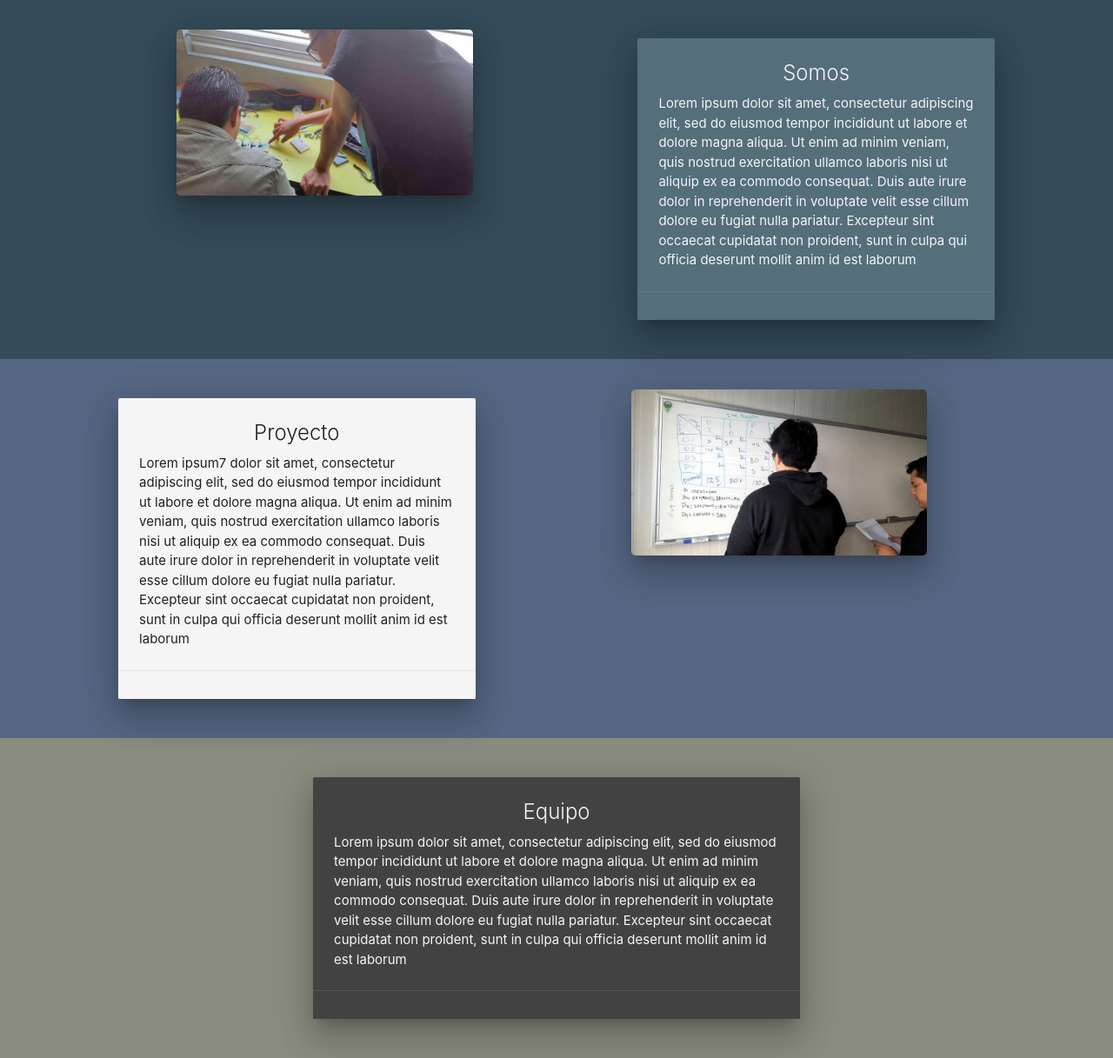
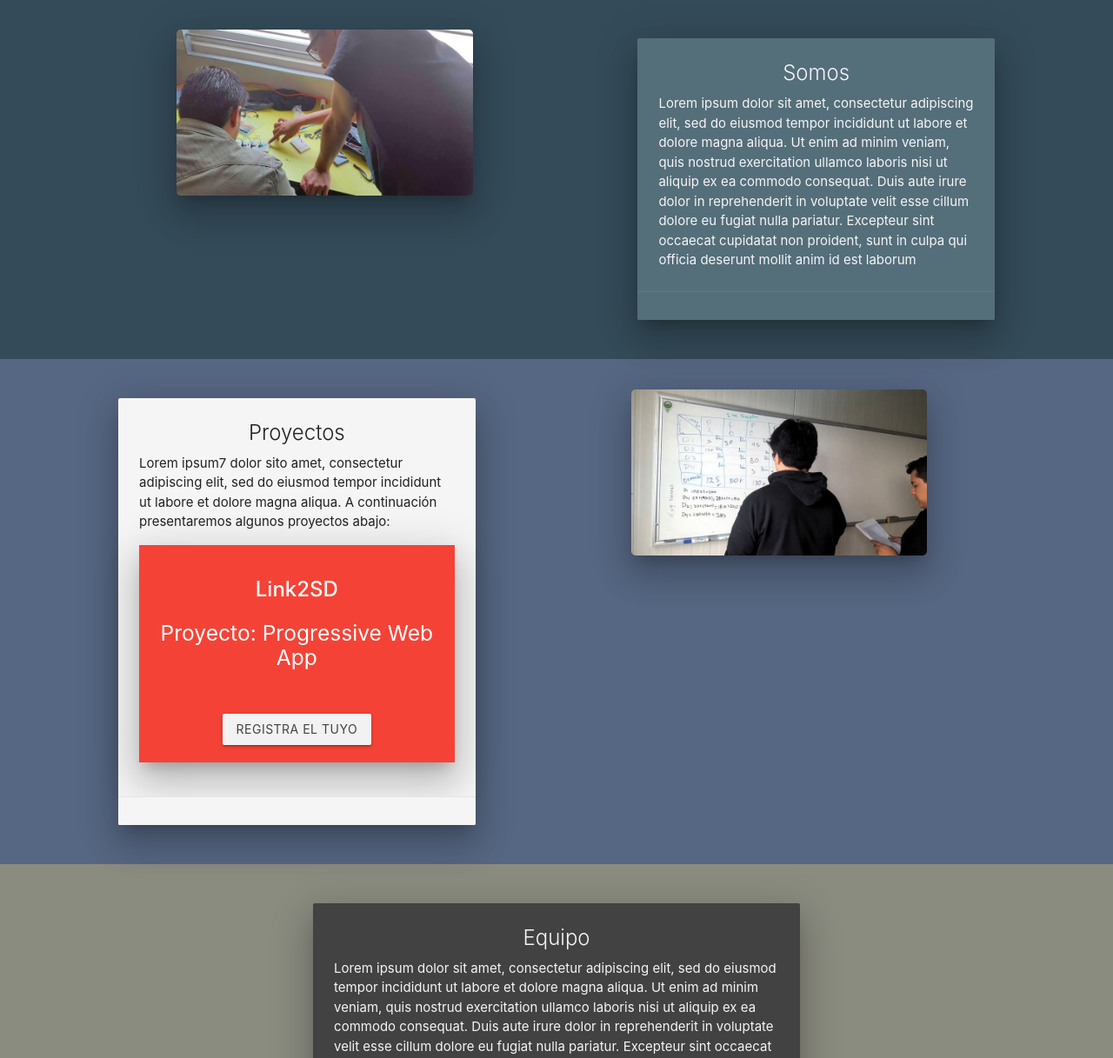
Before and after one commit to Ing-De-Software-1/admin_projects, a Flask app: template templates/index.html in a window 1280 px wide. Shown: the part 569-1786 px from the top of the page at 87% size. Run offline with Flask 2, Linux system fonts and the light colour scheme; the template is opened without the code that fills it, so the values that code supplies are empty; parts of the project's set-up code (start-up, migrations or seed data) failed here and were passed over; some libraries are stand-ins or nearby versions.

Commit message:
Added a carousel for to show the projects

```diff
--- a/main.py
+++ b/main.py
@@ -1,4 +1,4 @@
 from views import *
 
 if __name__ == '__main__':
-	app.run(host='localhost', port=5113)
+	app.run(host='localhost', port=5116)
--- a/static/css/card.css
+++ b/static/css/card.css
@@ -28,3 +28,6 @@
 	max-width: 80% !important;
 	border-radius: 5px;
 }
+#carousel-slider{
+    height: 250px !important;
+}
--- a/templates/index.html
+++ b/templates/index.html
@@ -38,18 +38,8 @@
         </ul>
     </div>
 
-    {% for x in a %}
-        <ul>
+    {{card("/registrar")}}
 
-            <li> Proyecto: {{ x.nombre }}</li>
-            <li> Equipo: {{ x.equipo }}</li>
-
-        </ul>
-        <br>
-
-    {% endfor %}
-
-    {{card("/registrar")}}
 </main>
         {{ footer() }}
 {% endblock %}
--- a/templates/layout.html
+++ b/templates/layout.html
@@ -59,5 +59,10 @@
           $('.collapsible').collapsible();
         });
       </script>
+      <script>
+        $(document).ready(function(){
+          $('.carousel.carousel-slider').carousel({fullWidth: true});
+        });
+      </script>
   </body>
 </html>
--- a/templates/macro/card.html
+++ b/templates/macro/card.html
@@ -1,5 +1,5 @@
 {% macro card(location = '/registrar', location5 = '/registrar',
-label = 'Somos', label1 = 'Proyecto', label2 = 'Equipo', label3 = 'Registrar', label4 = 'Registrate') %}
+label = 'Somos', label1 = 'Proyectos', label2 = 'Equipo', label3 = 'Registrar', label4 = 'Registrate') %}
 <!-- Card 1-->
 <div class="card1" id="somos">
     <div class="container">
@@ -12,6 +12,19 @@ label = 'Somos', label1 = 'Proyecto', label2 = 'Equipo', label3 = 'Registrar', l
                     <div class="card-content grey-text text-lighten-4">
                         <span class="card-title center">{{label}}</span>
                         <p>Lorem ipsum dolor sit amet, consectetur adipiscing elit, sed do eiusmod tempor incididunt ut labore et dolore magna aliqua. Ut enim ad minim veniam, quis nostrud exercitation ullamco laboris nisi ut aliquip ex ea commodo consequat. Duis aute irure dolor in reprehenderit in voluptate velit esse cillum dolore eu fugiat nulla pariatur. Excepteur sint occaecat cupidatat non proident, sunt in culpa qui officia deserunt mollit anim id est laborum</p>
+                        <p>
+                            {% for x in a %}
+                                <ul>
+
+                                    <li> Proyecto: {{ x.nombre }}</li>
+                                    <li> Equipo: {{ x.equipo }}</li>
+                                    <li> Descripción {{x.descripcion}}</li>
+
+                                </ul>
+                                <br>
+
+                            {% endfor %}
+                        </p>
                     </div>
                     <div class="card-action">
                     </div>
@@ -31,7 +44,31 @@ label = 'Somos', label1 = 'Proyecto', label2 = 'Equipo', label3 = 'Registrar', l
                 <div class="card grey lighten-4 z-depth-5">
                     <div class="card-content grey-text text-darken-4">
                         <span class="card-title center">{{label1}}</span>
-                        <p>Lorem ipsum7 dolor sit amet, consectetur adipiscing elit, sed do eiusmod tempor incididunt ut labore et dolore magna aliqua. Ut enim ad minim veniam, quis nostrud exercitation ullamco laboris nisi ut aliquip ex ea commodo consequat. Duis aute irure dolor in reprehenderit in voluptate velit esse cillum dolore eu fugiat nulla pariatur. Excepteur sint occaecat cupidatat non proident, sunt in culpa qui officia deserunt mollit anim id est laborum</p>
+                        <p>Lorem ipsum7 dolor sito amet, consectetur adipiscing elit, sed do eiusmod tempor incididunt ut labore et dolore magna aliqua. A continuación presentaremos algunos proyectos abajo:
+                        </p>
+                        <div class="section">
+                            <div class="carousel carousel-slider center z-depth-5" data-indicators="true" id="carousel-slider">
+                                <div class="carousel-fixed-item center">
+                                    <a class="btn waves-effect register" href="{{location5}}">Registra el tuyo</a>
+                                </div>
+                                <div class="carousel-item red white-text" href="#one!">
+                                    <h2>Link2SD</h2>
+                                    <h5 class="white-text">Proyecto: Progressive Web App</h5>
+                                </div>
+                                <div class="carousel-item amber darken-1 white-text" href="#two!">
+                                    <h2>GDG UNAM</h2>
+                                    <h5 class="white-text">Proyecto: SABE</h5>
+                                </div>
+                                <div class="carousel-item green white-text" href="#three!">
+                                    <h2>Codea</h2>
+                                    <h5 class="white-text">Proyecto: FLISOL</h5>
+                                </div>
+                                <div class="carousel-item blue white-text" href="#four!">
+                                    <h2>Arduino Team</h2>
+                                    <h5 class="white-text">Proyecto: G4D2G4</h5>
+                                </div>
+                            </div>
+                        </div>
                     </div>
                     <div class="card-action">
 
```
Also changed, not shown: views.py (+4 -3 lines), 3 other files.
